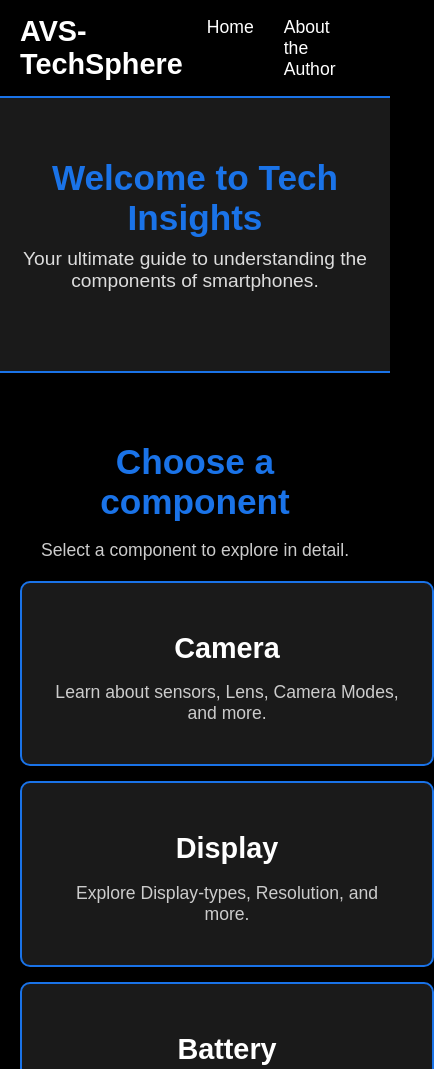
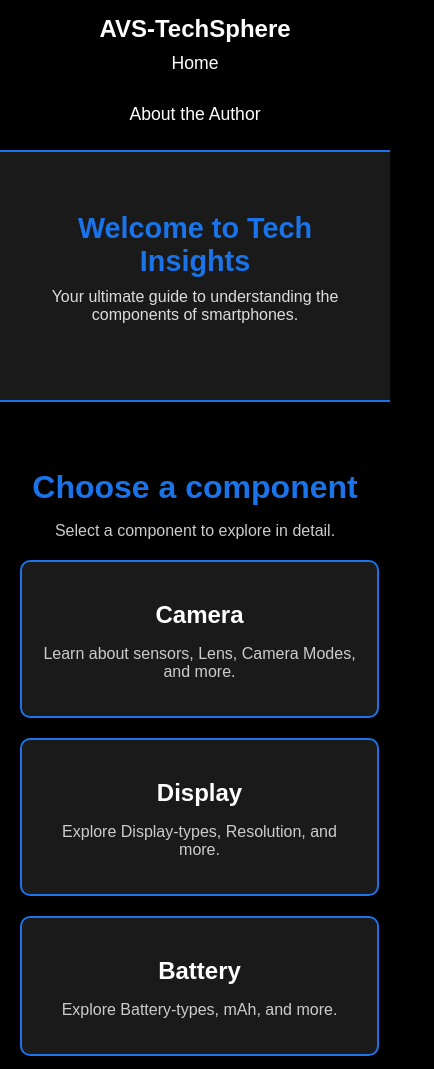
Before and after one commit to AVSAkash/AVS-TechSphere, a plain HTML site: page index.html in a window 390 px wide. Shown: the top 1069 px of the page, 434 px wide, since content can reach past the window. Drawn offline with Linux system fonts and the light colour scheme.

Commit message:
Update styles.css

```diff
--- a/styles.css
+++ b/styles.css
@@ -15,7 +15,8 @@ header {
     align-items: center;
     background-color: #000;
     padding: 15px 20px;
-    border-bottom: 2px solid #1a73e8; /* Blue highlight */
+    border-bottom: 2px solid #1a73e8;
+    flex-wrap: wrap;
 }
 
 header .logo {
@@ -34,10 +35,12 @@ header nav ul {
     margin: 0;
     padding: 0;
     display: flex;
+    flex-wrap: wrap;
+    justify-content: center;
 }
 
 header nav ul li {
-    margin: 0 15px;
+    margin: 10px 15px;
 }
 
 header nav ul li a {
@@ -55,14 +58,14 @@ header nav ul li a:hover {
 .hero {
     text-align: center;
     padding: 60px 20px;
-    background-color: #1a1a1a; /* Slightly lighter black */
+    background-color: #1a1a1a;
     border-bottom: 2px solid #1a73e8;
 }
 
 .hero h1 {
     font-size: 2.8em;
     margin: 0;
-    color: #1a73e8; /* Blue for the heading */
+    color: #1a73e8;
 }
 
 .hero p {
@@ -204,7 +207,7 @@ footer p {
     color: #ccc;
 }
 
-/* Camera Section */
+/* Component Detail Section */
 .component-detail {
     padding: 40px 20px;
     background-color: #1a1a1a;
@@ -229,7 +232,7 @@ footer p {
 
 .feature-text {
     flex: 1;
-    padding-left: 20px; /* Padding for spacing */
+    padding-left: 20px;
     color: #ccc;
 }
 
@@ -276,6 +279,7 @@ footer p {
     align-items: center;
     gap: 20px;
     padding: 40px;
+    flex-wrap: wrap;
 }
 
 .author-content {
@@ -310,46 +314,87 @@ footer p {
     border: 3px solid #1a73e8;
 }
 
-/* Responsive Design */
-@media (max-width: 768px) {
-    .hero h1 {
-        font-size: 2.2em;
+/* Responsive Design for All Devices */
+@media (max-width: 1024px) {
+    .categories, .feature-section, .author-container {
+        flex-direction: column;
+        align-items: center;
     }
 
-    .device-selection h2, .components-list h1, .component-detail h1 {
-        font-size: 2.2em;
+    header {
+        flex-direction: column;
+        text-align: center;
     }
 
-    .device-selection p, .components-list p, .component-detail p {
-        font-size: 1.1em;
-    }
-
-    .categories {
+    header nav ul {
         flex-direction: column;
-        gap: 15px;
+        gap: 10px;
     }
 
     .device-card {
-        width: 100%;
+        width: 80%;
+        max-width: 400px;
     }
 
-    .camera-section {
-        flex-direction: column; /* For smaller screens, stack the content */
+    main img, .feature-image img, .author-image img {
+        max-width: 90%;
+        height: auto;
+    }
+}
+
+@media (max-width: 768px) {
+    .hero h1,
+    .device-selection h2,
+    .components-list h1,
+    .component-detail h1 {
+        font-size: 2em;
     }
 
-    .feature-text, .feature-image {
-        text-align: center;
+    .hero p,
+    .device-selection p,
+    .components-list p,
+    .component-detail p,
+    .feature-text p,
+    .author-content p {
+        font-size: 1em;
     }
 
-    .camera-image img {
-        max-width: 100%;
+    .device-card {
+        width: 90%;
+        padding: 15px 20px;
     }
 
-    .author-container {
-        flex-direction: column;
+    .feature-text, .author-content {
+        padding: 0 10px;
     }
 
-    .author-image img {
-        max-width: 80%;
+    footer p {
+        font-size: 0.9em;
     }
 }
+
+@media (max-width: 480px) {
+    header .logo {
+        font-size: 1.5em;
+    }
+
+    .hero h1 {
+        font-size: 1.8em;
+    }
+
+    .hero p {
+        font-size: 1em;
+    }
+
+    .device-card h3 {
+        font-size: 1.5em;
+    }
+
+    .device-card p {
+        font-size: 1em;
+    }
+
+    .feature-text h2 {
+        font-size: 1.8em;
+    }
+}
```
